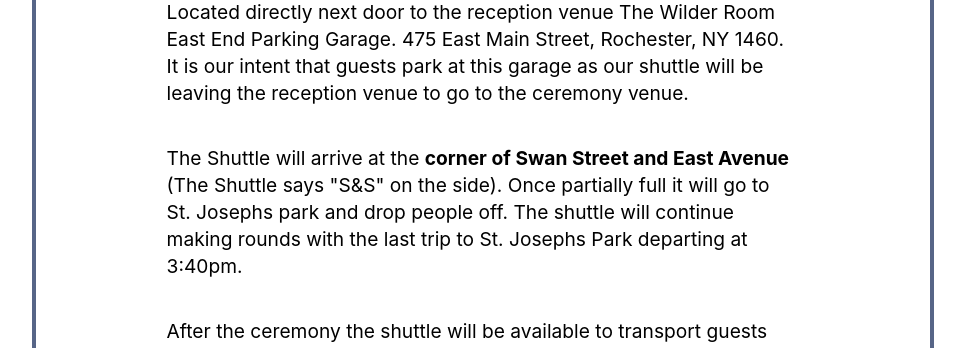
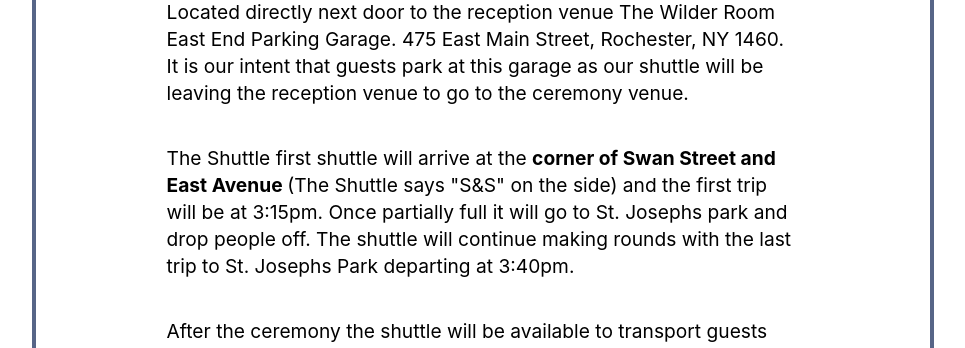
Before and after one commit to ChrsSampson/WeddingRSVP, a Next.js app: page /about in a window 1280 px wide. Shown: the part 860-1208 px from the top of the page, without its empty margins (274-1239 px from the left). Built offline with nearby package versions, Linux system fonts and the light colour scheme.

Commit message:
adds time

```diff
--- a/pages/about.js
+++ b/pages/about.js
@@ -140,15 +140,16 @@
                                 to go to the ceremony venue.
                             </p>
                             <p>
-                                The Shuttle will arrive at the{" "}
+                                The Shuttle first shuttle will arrive at the{" "}
                                 <strong>
                                     corner of Swan Street and East Avenue{" "}
                                 </strong>
-                                {`(The Shuttle says "S&S" on the side)`}. Once
-                                partially full it will go to St. Josephs park
-                                and drop people off. The shuttle will continue
-                                making rounds with the last trip to St. Josephs
-                                Park departing at 3:40pm.
+                                {`(The Shuttle says "S&S" on the side)`} and the
+                                first trip will be at 3:15pm. Once partially
+                                full it will go to St. Josephs park and drop
+                                people off. The shuttle will continue making
+                                rounds with the last trip to St. Josephs Park
+                                departing at 3:40pm.
                             </p>
                             <p>
                                 After the ceremony the shuttle will be available
```
